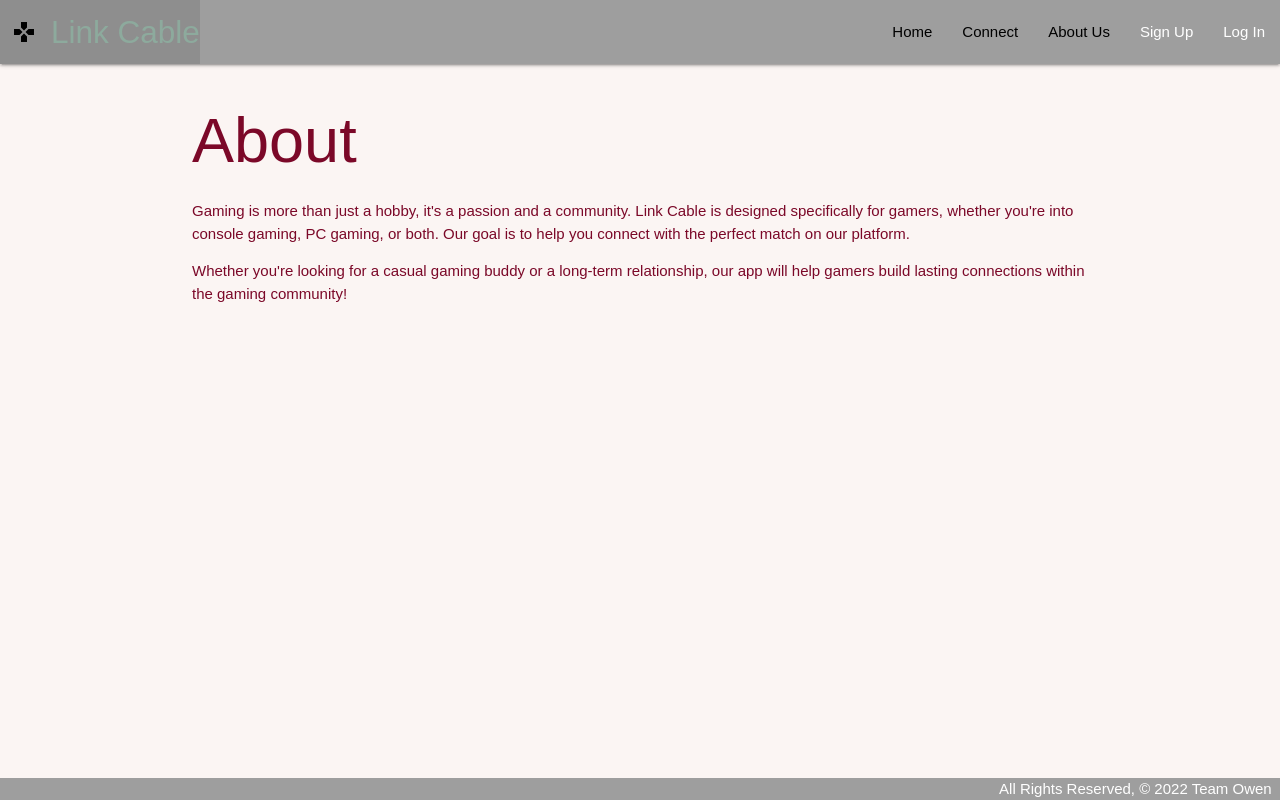
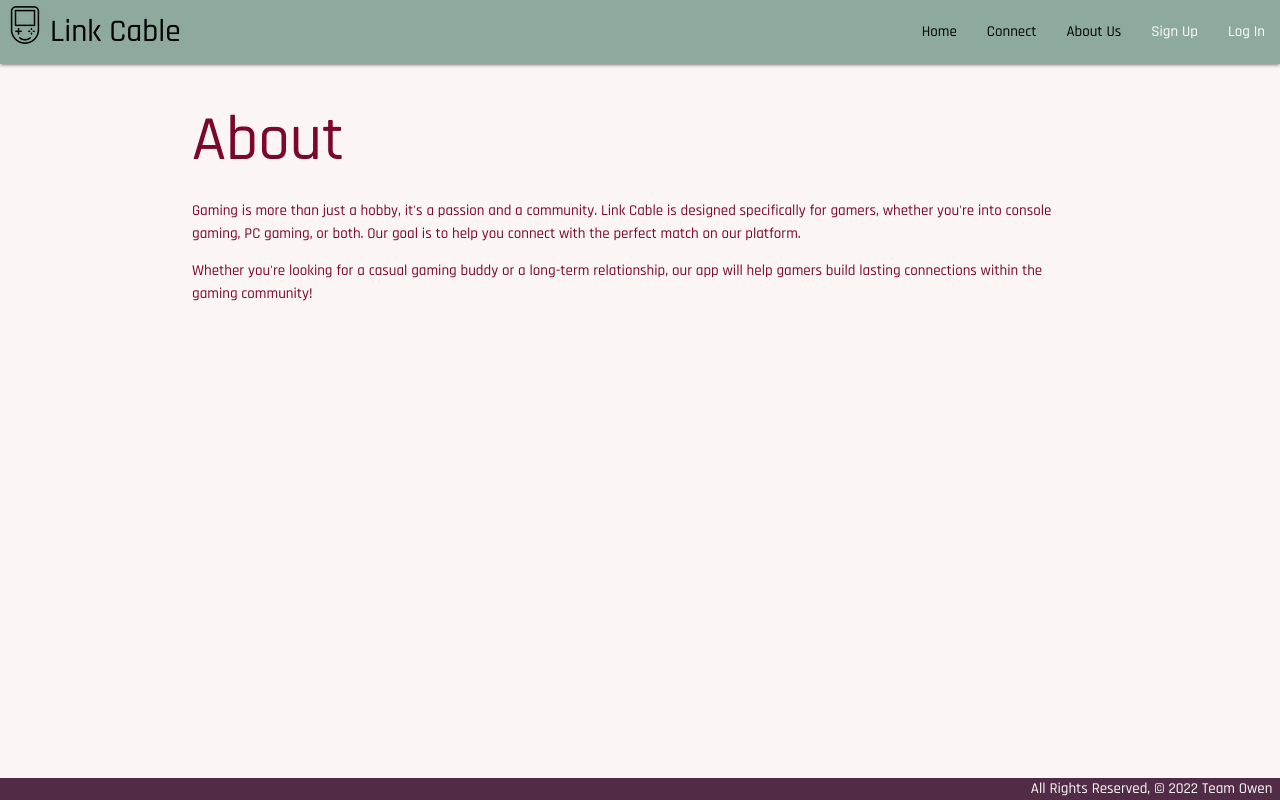
Before and after one commit to Team-weird-gif-of-my-face/Link-Cable, a Django app: page /about/ in a window 1280 px wide. Run offline with Django 4.2, Linux system fonts and the light colour scheme.

Commit message:
partial style fix 2

```diff
--- a/main_app/templates/base.html
+++ b/main_app/templates/base.html
@@ -10,15 +10,18 @@
   <link rel="stylesheet" href="https://cdnjs.cloudflare.com/ajax/libs/materialize/1.0.0/css/materialize.min.css">
   <link rel="stylesheet" type="text/css" href="{% static 'css/style.css' %}">
   <link href="https://fonts.googleapis.com/icon?family=Material+Icons" rel="stylesheet">
+  <link rel="preconnect" href="https://fonts.googleapis.com">
+<link rel="preconnect" href="https://fonts.gstatic.com" crossorigin>
+<link href="https://fonts.googleapis.com/css2?family=Rajdhani:wght@500&display=swap" rel="stylesheet">
   <script src="https://cdnjs.cloudflare.com/ajax/libs/materialize/1.0.0/js/materialize.min.js"></script>
 </head>
 <body>
   <header class="navbar-fixed">
     <nav>
-      <div class="navbar nav-wrapper grey">
+      <div class="navbar nav-wrapper">
         <ul>
-          <li>
-            <a href="{% url 'home' %}" class="brand-logo"><i class="material-icons black-text">&nbsp;&nbsp;games</i>Link Cable</a>
+          <li><img class='nav-icon' src="{% static 'images/noun-gameboy-4697185.png' %}"/>
+            <a href="{% url 'home' %}" class="brand-logo black-text">Link Cable</a>
           </li>
         </ul>
 
@@ -71,7 +74,7 @@
       </ul>
     </div>
     </nav>
-  <footer class="page-footer grey" style="position: fixed; bottom: 0; width: 100%;">
+  <footer class="page-footer" style="position: fixed; bottom: 0; width: 100%;">
     <div class="right">All Rights Reserved, &copy; 2022 Team Owen &nbsp;</div>
   </footer>
 </body>
```
